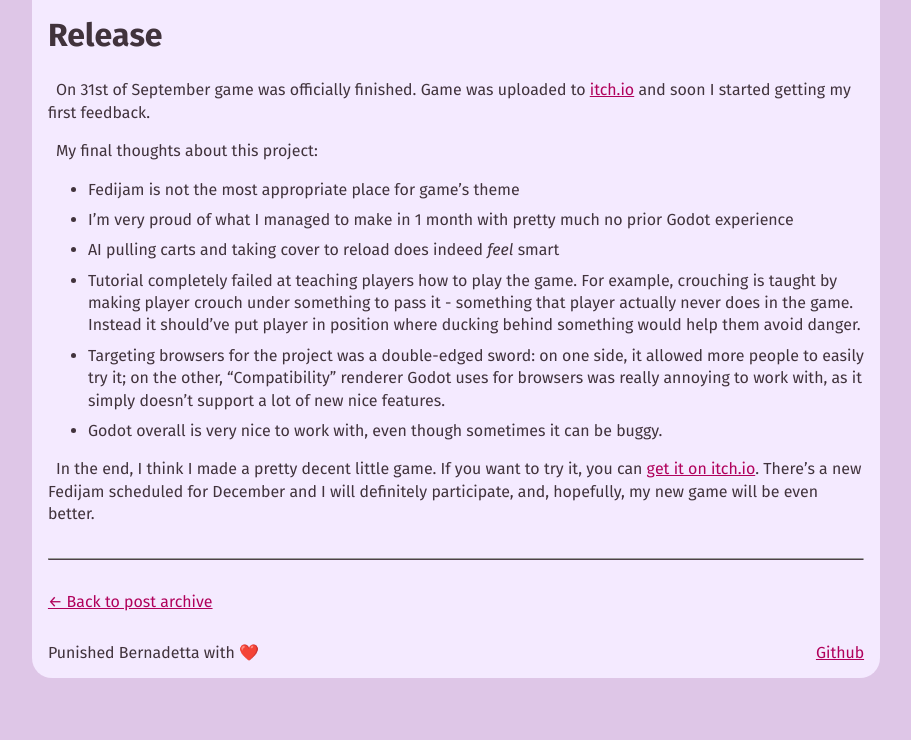
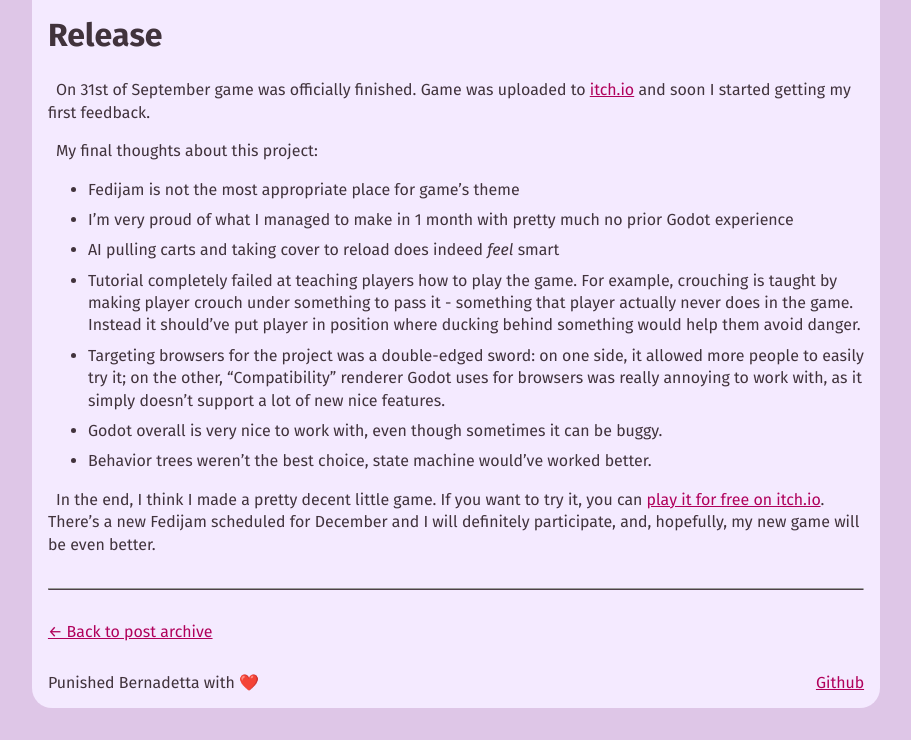
Before and after one commit to suhankins/detta.dev, an Astro site: page /blog/up-in-the-sky in a window 1280 px wide. Shown: the part 7954-8694 px from the top of the page, without its empty margins (184-1095 px from the left). Before the commit the page ends 8664 px from the top, so only its background shows below. Built offline with nearby package versions, Linux system fonts and the light colour scheme; Astro itself is replaced by a stand-in of ours.

Commit message:
updated up in the sky blog post with new takeaway

```diff
--- a/src/pages/blog/up-in-the-sky.md
+++ b/src/pages/blog/up-in-the-sky.md
@@ -114,6 +114,7 @@ My final thoughts about this project:
 -   Tutorial completely failed at teaching players how to play the game. For example, crouching is taught by making player crouch under something to pass it - something that player actually never does in the game. Instead it should've put player in position where ducking behind something would help them avoid danger.
 -   Targeting browsers for the project was a double-edged sword: on one side, it allowed more people to easily try it; on the other, "Compatibility" renderer Godot uses for browsers was really annoying to work with, as it simply doesn't support a lot of new nice features.
 -   Godot overall is very nice to work with, even though sometimes it can be buggy.
+-   Behavior trees weren't the best choice, state machine would've worked better.
 
-In the end, I think I made a pretty decent little game. If you want to try it, you can [get it on itch.io](https://punishedbernadetta.itch.io/agent-up-in-the-sky).
+In the end, I think I made a pretty decent little game. If you want to try it, you can [play it for free on itch.io](https://punishedbernadetta.itch.io/agent-up-in-the-sky).
 There's a new Fedijam scheduled for December and I will definitely participate, and, hopefully, my new game will be even better.
```
